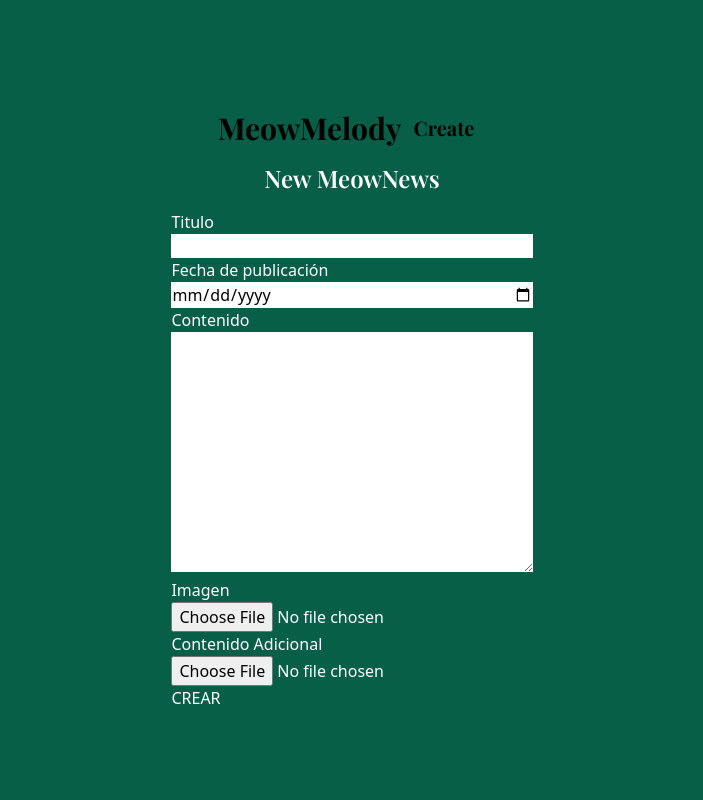
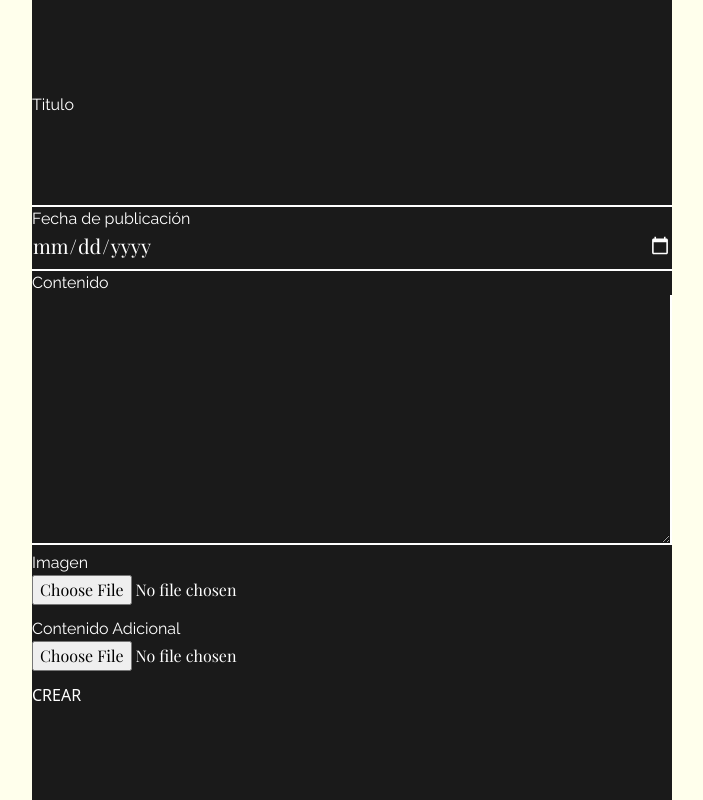
Before and after one commit to Jkose7/Blog-MeowMelody, a React (Vite) app: page /createNew in a window 1280 px wide. Shown: the whole page, without its empty margins (288-991 px from the left). Built offline with nearby package versions, Linux system fonts and the light colour scheme; a web font is replaced by a local one.

Commit message:
Estilo new meownews

```diff
--- a/src/App.css
+++ b/src/App.css
@@ -3,3 +3,8 @@
   padding: 0;
   box-sizing: border-box;
 }
+
+
+::-webkit-calendar-picker-indicator{
+  filter: invert(1);
+}
--- a/src/pages/createNew.jsx
+++ b/src/pages/createNew.jsx
@@ -1,128 +1,130 @@
-import { Nav } from '../components/nav';
-import {useForm} from 'react-hook-form'
+
+import { useForm } from "react-hook-form";
 //import { FormError } from '../components/formError';
 
-export function CreateNews () {
-
-    const {register, handleSubmit,
-        formState: {errors}
+export function CreateNews() {
+  const {
+    register,
+    handleSubmit,
+    formState: { errors },
   } = useForm();
 
-    console.log(errors)
+  console.log(errors);
 
-    const onSubmit= handleSubmit((data) => {
-        console.log(data)
-    })
+  const onSubmit = handleSubmit((data) => {
+    console.log(data);
+  });
 
-    return(
-        <section className="bg-emerald-800 flex justify-center items-center flex-col gap-4  absolute h-full w-full">
-            <Nav/>
-            <h1 className="font-titulos font-semibold text-white text-2xl">New MeowNews</h1>
+  return (
 
+    <section className=" bg-second-color flex justify-center items-center flex-col
+                        mx-5 md:mx-16 lg:mx-28 xl:mx-80 gap-5 p h-screen ">
 
-
-
-            <form action="" className="text-white " onSubmit={onSubmit}>
-
+      <div className=" ">
+        <form action="" className="text-white max-w-[645px] max-h-[690px]" onSubmit={onSubmit}>
           {/*TITULO */}
 
-                <label
-                htmlFor="titulo"
-                className="block">Titulo</label>
-                 <input type="text"
+          <label htmlFor="titulo" className="block font-texto">
+            Titulo
+          </label>
+          <input
+            type="text"
             {...register("titulo", {
               required: {
                 value: true,
-                        message: "Titulo es requerido"
+                message: "Titulo es obligatorio",
               },
               minLength: {
                 value: 5,
-                        message: "El titulo debe tener mas caracteres"
+                message: "El titulo debe tener mas caracteres",
               },
               maxLength: {
                 value: 60,
-                        message: "El titulo debe tener menos caracteres"
+                message: "El titulo debe tener menos caracteres",
               },
-
             })}
-                className="w-full text-black"/>
-                {
-                  errors.titulo  && <span>{errors.titulo.message}</span>
-                }
-
+            className="w-full pb-2 border-b-2 border-white bg-transparent focus:outline-none text-6xl font-titulos"
+          />
+          {errors.titulo && <span className="text-sm">{errors.titulo.message}</span>}
 
           {/*FECHA DE PUBLICACIÓN */}
 
-                <label
-                htmlFor="Fecha_Publi"
-                className="block">Fecha de publicación</label>
-                <input type="date"
-                {...register("Fecha_Publi",{
+          <label htmlFor="Fecha_Publi" className="block font-texto" >
+            Fecha de publicación
+          </label>
+          <input
+            type="date"
+            {...register("Fecha_Publi", {
               required: {
                 value: true,
-                        message: "La fecha de publicacion es requerida"
+                message: "La fecha de publicacion es requerida",
               },
               validate: (value) => {
-                        const Fecha_Publi = new Date(value)
-                        const Fecha_Actual = new Date ()
-                        const Fecha_posible = Fecha_Actual.getMonth() - Fecha_Publi.getMonth()
+                const Fecha_Publi = new Date(value);
+                const Fecha_Actual = new Date();
+                const Fecha_posible =
+                  Fecha_Actual.getMonth() - Fecha_Publi.getMonth();
 
-                        return Fecha_posible < Fecha_Actual && "Debes poner fecha actual"
-                    }
+                return (
+                  Fecha_posible < Fecha_Actual && "Debes poner fecha actual"
+                );
+              },
             })}
-                className="w-full text-black"/>
-                {
-                  errors.Fecha_Publi  && <span>{errors.Fecha_Publi.message}</span>
-                }
+            className="pb-2 w-full filter:invert(0.9) text-white font-titulos text-xl border-b-2 border-white bg-transparent focus:outline-none"
+          />
+          {errors.Fecha_Publi && <span className="text-sm">{errors.Fecha_Publi.message}</span>}
 
           {/* CONTENIDO*/}
 
-                <label
-                htmlFor="Contenido"
-                className="block">Contenido</label>
-                <textarea name="" id="" cols="30" rows="10"
-                {...register("Contenido",{
+          <label htmlFor="Contenido" className="block font-texto">
+            Contenido
+          </label>
+          <textarea
+            name=""
+            id=""
+            cols="30"
+            rows="10"
+            {...register("Contenido", {
               required: {
-                        value:true,
-                        message: "El contenido es obligatorio"
+                value: true,
+                message: "El contenido es obligatorio",
               },
               minLength: {
                 value: 50,
-                        message: "Tu contenido debe ser más extenso"
+                message: "Tu contenido debe ser más extenso",
               },
               maxLength: {
                 value: 1000,
-                        message: "Tu contenido debe ser menos extenso"
-                    }
+                message: "Tu contenido debe ser menos extenso",
+              },
             })}
-                className='w-full text-black'></textarea>
-                {
-                  errors.Contenido  && <span>{errors.Contenido.message}</span>
-                }
+            className="w-full font-titulos text-white pb-2 mr-2 border-b-2 border-r-2 border-white bg-transparent focus:outline-none"
+          ></textarea>
+          {errors.Contenido && <span className="text-sm">{errors.Contenido.message}</span>}
 
           {/*IMAGEN */}
 
-                <label htmlFor="img"
-                className="block">Imagen</label>
-                <input type="file" />
+          <label htmlFor="img" className="block font-texto">
+            Imagen
+          </label>
+          <input type="file" className="font-titulos mb-3" />
 
           {/* CONTENIDO ADICIONAL*/}
 
-                <label
-                htmlFor="Contenido-Adicional"
-                className="block">Contenido Adicional</label>
-                <input type="file"
+          <label htmlFor="Contenido-Adicional" className="block font-texto">
+            Contenido Adicional
+          </label>
+          <input
+            type="file"
             {...register("Contenido-Adicional")}
-                className="w-full "/>
+            className="w-full  font-titulos mb-3"
+          />
 
           {/*BTN CREAR*/}
 
-                <button type='submit'>
-                    CREAR
-                </button>
+          <button type="submit">CREAR</button>
         </form>
-
-
+      </div>
     </section>
-    )
+  );
 }
```
Lines whose indentation alone changed are shown as unchanged.
